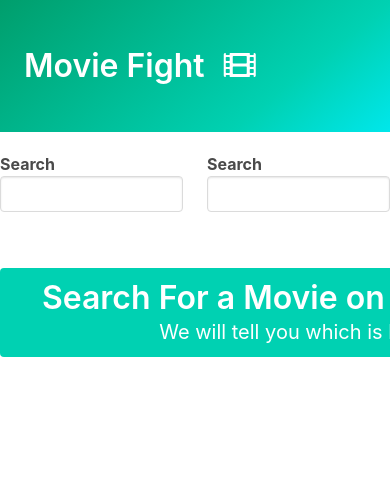
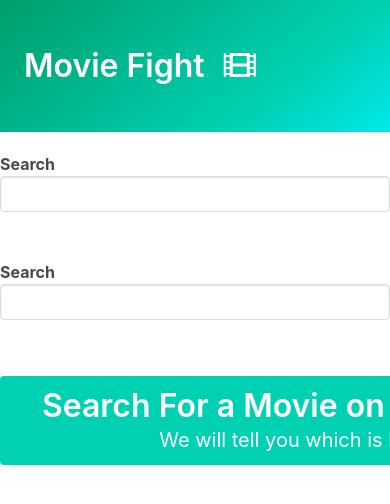
Before and after one commit to sonuyadav51/movieFight, a plain HTML site: page index.html in a window 390 px wide. Shown: the top 504 px of the page. Drawn offline with nearby package versions, Linux system fonts and the light colour scheme.

Commit message:
Update index.html

```diff
--- a/index.html
+++ b/index.html
@@ -32,7 +32,7 @@
       </div>
     </section>
     <div class="container">
-      <div class="columns is-mobile">
+      <div class="columns ">
         <div class="column">
           <div id="left-autocomplete"></div>
           <div id="left-summary"></div>
```
